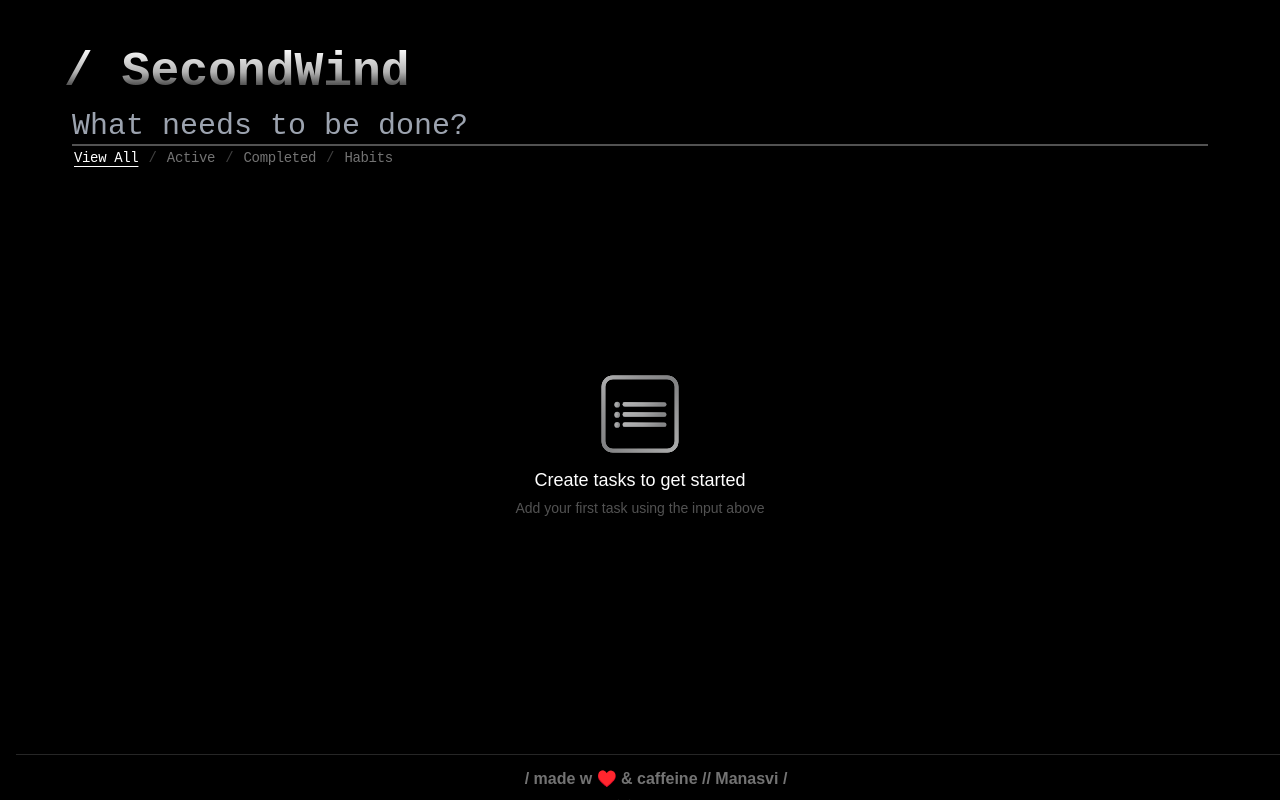
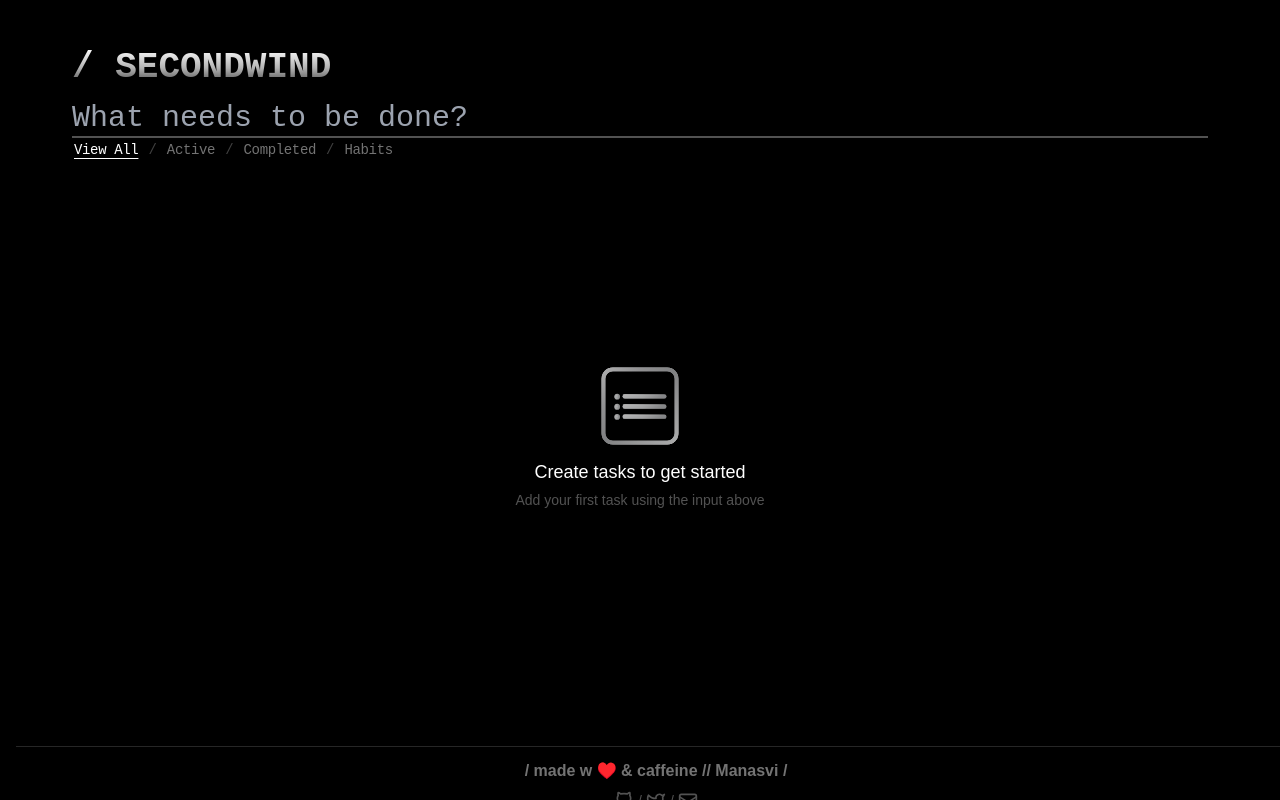
Before and after one commit to manasvitwr/second-wind, a React (Vite) app: page / in a window 1280 px wide. Built offline with nearby package versions, Linux system fonts and the light colour scheme.

Commit message:
feat: organisation of core functionality

```diff
--- a/index.html
+++ b/index.html
@@ -2,9 +2,9 @@
 <html lang="en">
   <head>
     <meta charset="UTF-8" />
-    <link rel="icon" type="image/svg+xml" href="/vite.svg" />
+    <link rel="icon" type="image/svg+xml" href="src/assets/icons/logo.svg" />
     <meta name="viewport" content="width=device-width, initial-scale=1.0" />
-    <title>second-wind</title>
+    <title>Second Wind</title>
   </head>
   <body>
     <div id="root"></div>
--- a/src/App.tsx
+++ b/src/App.tsx
@@ -19,8 +19,10 @@ const App: React.FC = () => {
     <div className="min-h-screen w-full flex flex-col bg-gradient-to-b from-black to-black p-4 md:p-8 gap-4 md:gap-9">
 
       <div className="flex-1 flex flex-col max-w-6xl mx-auto w-full">
-         <h1 className="app-title text-3xl md:text-5xl mb-3 mt-4">
-          / SecondWind
+         <h1 className="app-title text-2xl px-2 md:text-4xl mb-3 mt-4">
+
+/ SECONDWIND
+
         </h1>
         <NavBar
           currentFilter={filter}
--- a/src/styles/global.css
+++ b/src/styles/global.css
@@ -21,11 +21,11 @@
 
 @layer components {
   .app-title {
-    @apply font-geist-mono font-bold text-3xl md:text-4xl bg-gradient-to-b from-white from-0% via-white/70 via-50% to-[rgba(255,255,255,0)] to-100% bg-clip-text text-transparent;
+    @apply font-geist-mono font-bold text-3xl md:text-4xl bg-gradient-to-b from-white from-0% via-white/70 via-50% to-[rgba(255,255,255,0.2)] to-100% bg-clip-text text-transparent;
   }
 
   .section-title {
-    @apply font-geist-mono font-medium bg-gradient-to-b from-white from-0% via-white/70 via-50% to-[rgba(255,255,255,0)] to-100% bg-clip-text text-transparent;
+    @apply font-geist-mono font-normal bg-gradient-to-b from-white from-30% via-gray-200 via-70% to-gray-300 to-100% bg-clip-text text-transparent tracking-tight;
   }
 
   .input-placeholder {
```
